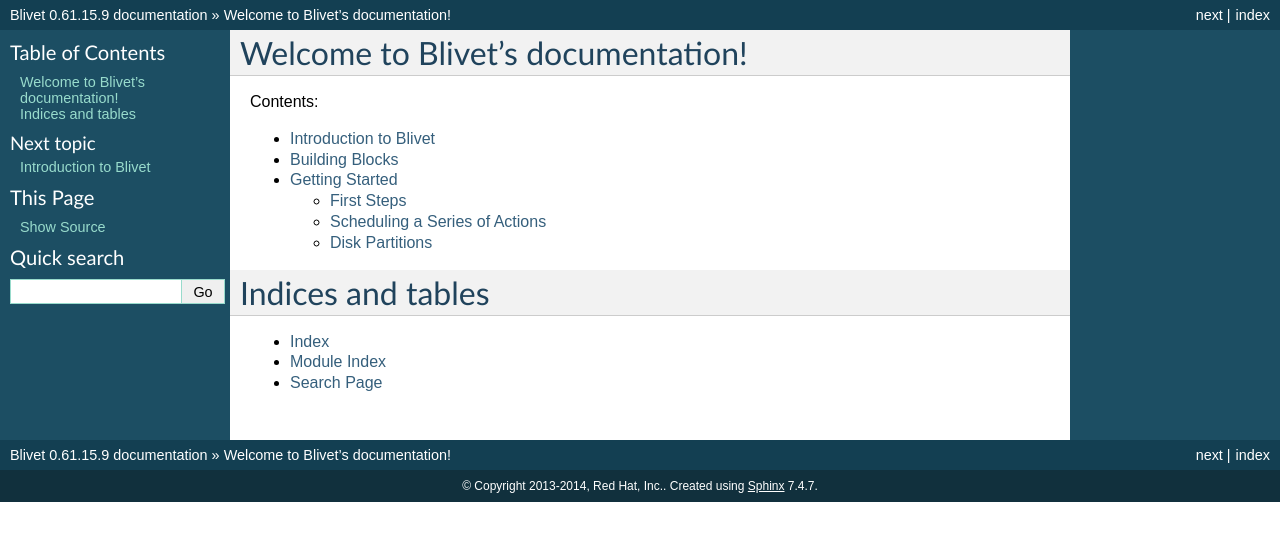
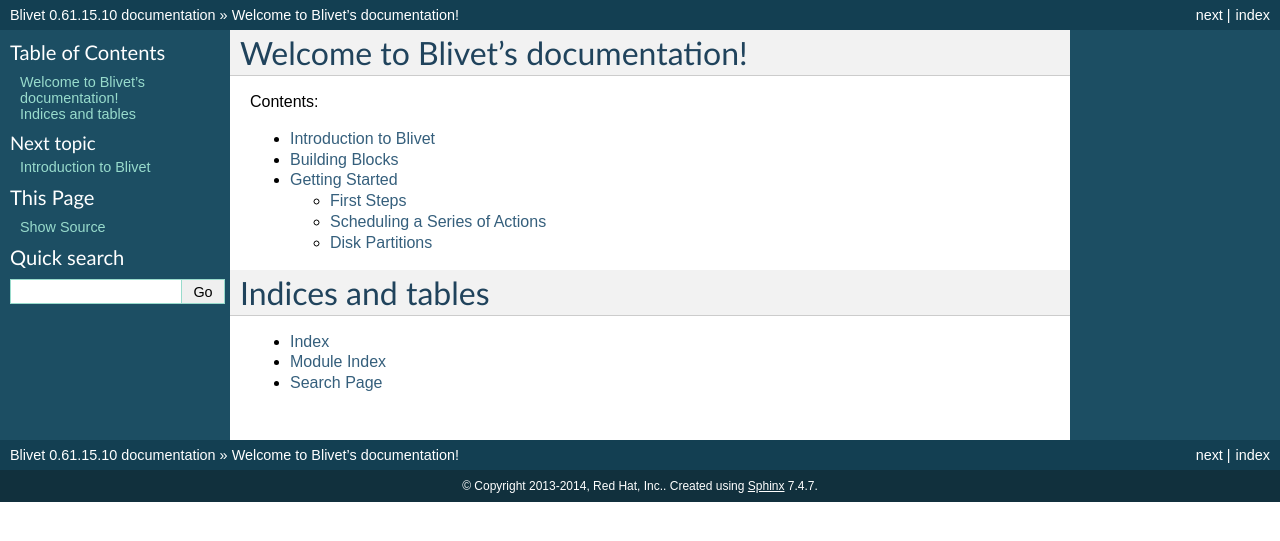
Before and after one commit to storaged-project/blivet, a Sphinx documentation site: the page built from doc/index.rst, in a window 1280 px wide. Shown: the top 541 px of the page. Built offline with Sphinx 7.4.7, drawn with Linux system fonts in a browser that asks for light colours; pages that are not in the unit, such as notebooks, are missing from menus.

Commit message:
New version: 0.61.15.10

```diff
--- a/blivet/__init__.py
+++ b/blivet/__init__.py
@@ -19,7 +19,7 @@
 # Red Hat Author(s): Dave Lehman <dlehman@redhat.com>
 #
 
-__version__ = '0.61.15.9'
+__version__ = '0.61.15.10'
 
 ##
 ## Default stub values for installer-specific stuff that gets set up in
--- a/doc/conf.py
+++ b/doc/conf.py
@@ -48,9 +48,9 @@
 # built documents.
 #
 # The short X.Y version.
-version = '0.61.15.9'
+version = '0.61.15.10'
 # The full version, including alpha/beta/rc tags.
-release = '0.61.15.9'
+release = '0.61.15.10'
 
 # The language for content autogenerated by Sphinx. Refer to documentation
 # for a list of supported languages.
--- a/setup.py
+++ b/setup.py
@@ -2,7 +2,7 @@
 
 from distutils.core import setup
 
-setup(name='blivet', version='0.61.15.9',
+setup(name='blivet', version='0.61.15.10',
       description='Python module for system storage configuration',
       author='David Lehman', author_email='dlehman@redhat.com',
       url='http://fedoraproject.org/wiki/blivet',
```
Also changed, not shown: 2 other files.
